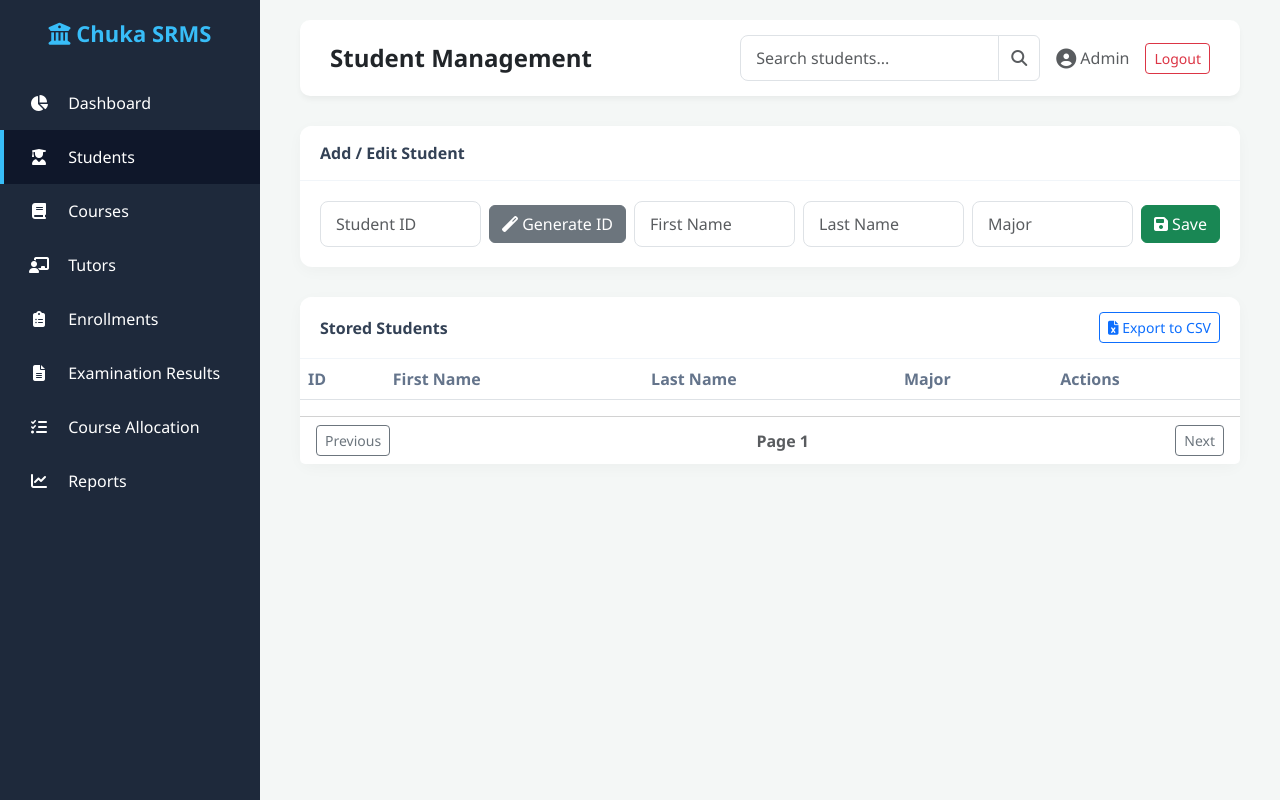
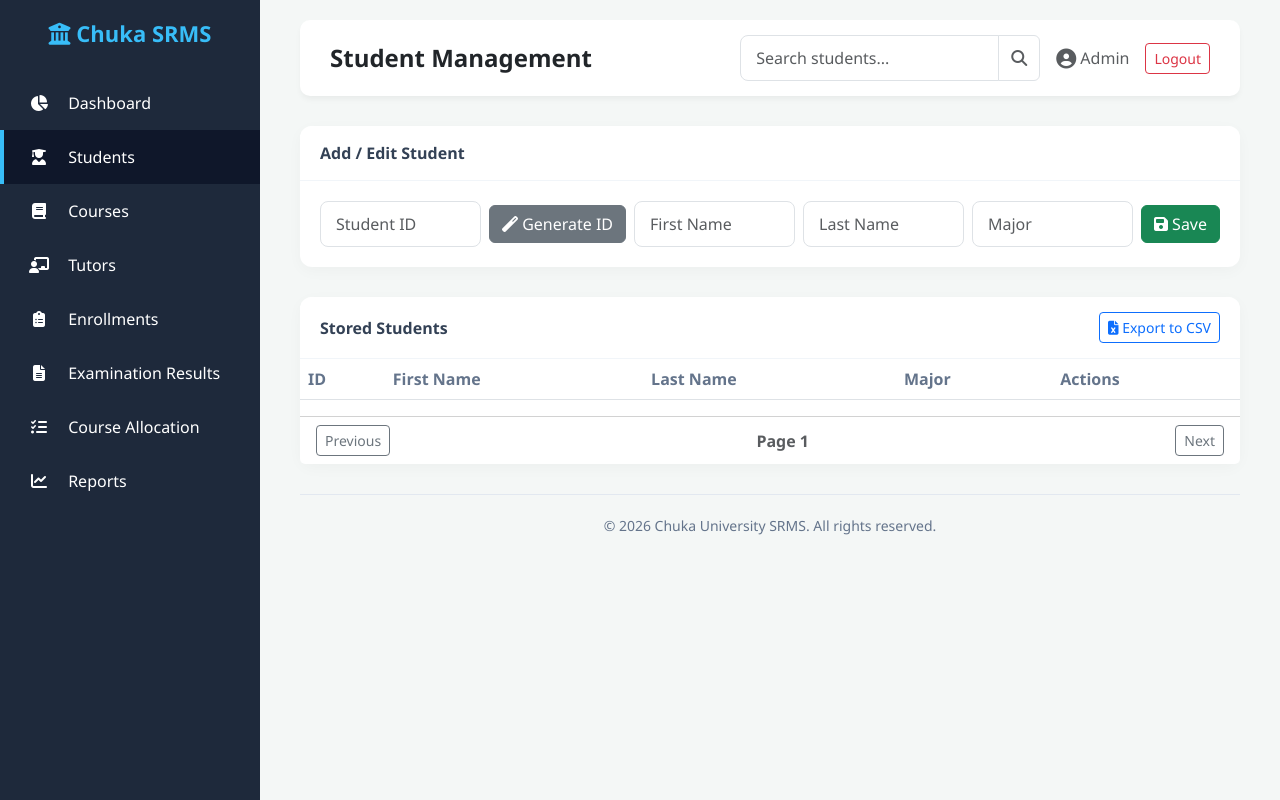
Before and after one commit to johnoganda2005/srms-web, a Spring Boot app: page /index.html in a window 1280 px wide. Run offline with Spring Boot 4, Linux system fonts and the light colour scheme; lists and menus that the app fills with data are empty; some of the project's set-up classes (security, data sources, template engines, error pages and the like) are left out, and stand-ins take their place.

Commit message:
Update index.html

```diff
--- a/src/main/resources/static/index.html
+++ b/src/main/resources/static/index.html
@@ -9,7 +9,7 @@
     <script src="https://cdn.jsdelivr.net/npm/chart.js"></script>
     <script src="https://cdn.jsdelivr.net/npm/bootstrap@5.3.0/dist/js/bootstrap.bundle.min.js"></script>
     <style>
-        body { font-family: 'Segoe UI', sans-serif; background-color: #f4f7f6; overflow-x: hidden; }
+        body { font-family: 'Segoe UI', sans-serif; background-color: #f4f7f6; overflow-x: hidden; display: flex; flex-direction: column; min-height: 100vh; }
 
         /* Desktop Sidebar */
         .sidebar { height: 100vh; width: 260px; position: fixed; top: 0; left: 0; background-color: #1e293b; color: white; padding-top: 20px; z-index: 1000; overflow-y: auto; }
@@ -19,7 +19,7 @@
         .sidebar a i { margin-right: 15px; width: 20px; text-align: center; }
 
         /* Main Content */
-        .main-content { margin-left: 260px; padding: 20px 40px; }
+        .main-content { margin-left: 260px; padding: 20px 40px; flex: 1; }
         .top-navbar { background: white; padding: 15px 30px; border-radius: 10px; box-shadow: 0 4px 6px -1px rgba(0,0,0,0.05); margin-bottom: 30px; display: flex; justify-content: space-between; align-items: center; }
 
         /* Cards & Tables */
@@ -33,6 +33,9 @@
 
         /* Chart Container */
         .chart-container { position: relative; height: 300px; width: 100%; }
+
+        /* Footer */
+        .app-footer { text-align: center; padding: 20px; color: #64748b; font-size: 14px; margin-top: auto; border-top: 1px solid #e2e8f0; }
 
         /* Mobile Hamburger Menu */
         .mobile-menu-btn {
@@ -329,6 +332,11 @@
                 </div>
             </div>
         </div>
+
+        <!-- FOOTER -->
+        <footer class="app-footer">
+            &copy; 2026 Chuka University SRMS. All rights reserved.
+        </footer>
     </div>
 
     <script src="app.js"></script>
```
